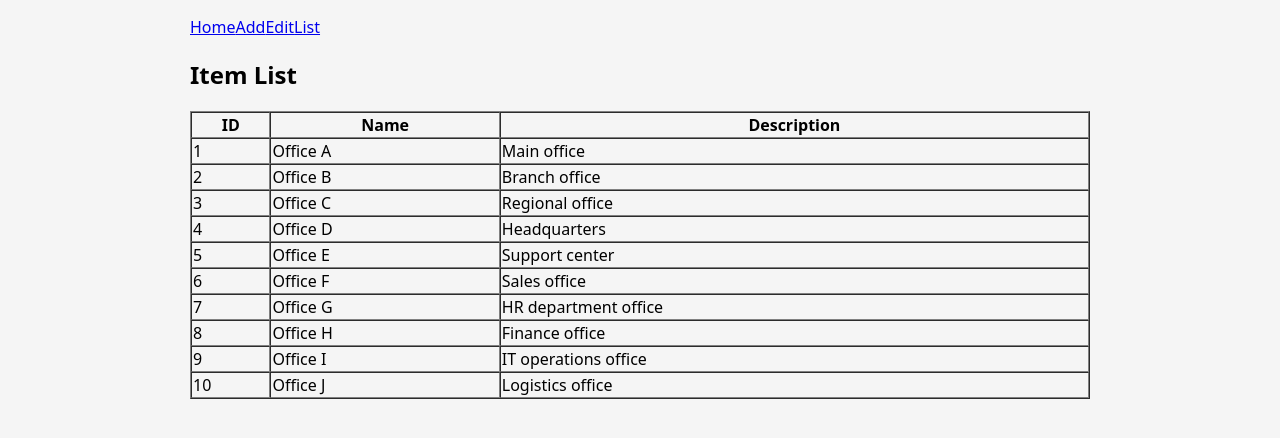
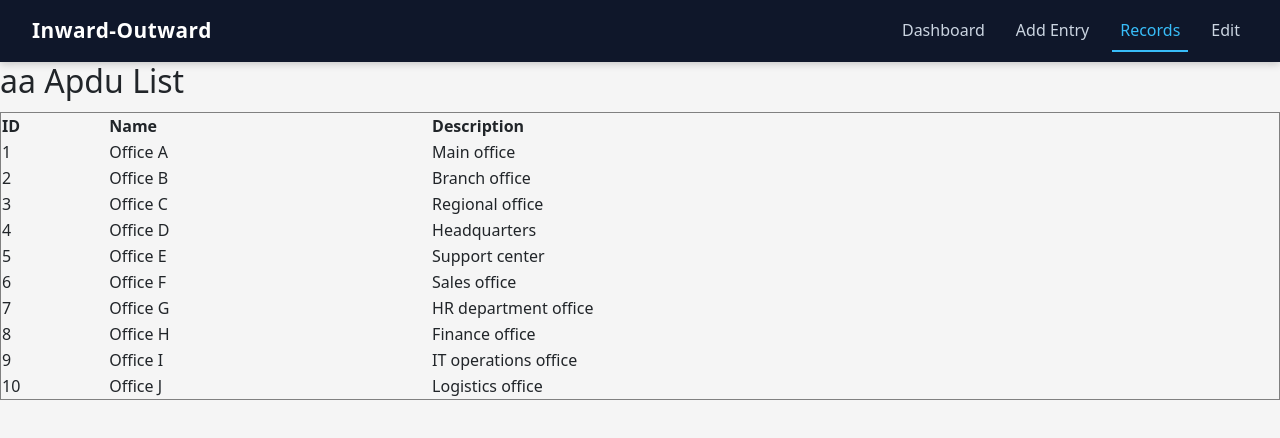
Before and after one commit to EZDevanshu/inward_outward, a React (Create React App) app: page /list in a window 1280 px wide. Shown: the top 438 px of the page. Built offline with nearby package versions, Linux system fonts and the light colour scheme.

Commit message:
updated code

```diff
--- a/public/index.html
+++ b/public/index.html
@@ -25,6 +25,10 @@
       Learn how to configure a non-root public URL by running `npm run build`.
     -->
     <title>React App</title>
+    <link
+    href="https://cdn.jsdelivr.net/npm/bootstrap@5.3.3/dist/css/bootstrap.min.css"
+    rel="stylesheet"
+  >
   </head>
   <body>
     <noscript>You need to enable JavaScript to run this app.</noscript>
@@ -39,5 +43,8 @@
       To begin the development, run `npm start` or `yarn start`.
       To create a production bundle, use `npm run build` or `yarn build`.
     -->
+    <script
+        src="https://cdn.jsdelivr.net/npm/bootstrap@5.3.3/dist/js/bootstrap.bundle.min.js">
+    </script>
   </body>
 </html>
--- a/src/App.css
+++ b/src/App.css
@@ -1,9 +1,9 @@
-.app-container {
+/* .app-container {
   max-width: 900px;
   margin: 0 auto;
   padding: 16px;
   font-family: system-ui, -apple-system, BlinkMacSystemFont, "Segoe UI", sans-serif;
-}
+}*/
 
 h1 {
   margin-bottom: 12px;
@@ -12,6 +12,7 @@ h1 {
 table {
   margin-top: 12px;
   width: 100%;
+  justify-content: center;
 }
 
 form div {
--- a/src/components/AddForm.js
+++ b/src/components/AddForm.js
@@ -16,7 +16,7 @@ function AddForm(){
     return(
         <>
             <div>
-                <h2>Add Item</h2>
+                <h2>kaie Add Karvu Hoy To.....</h2>
 
                 <form onSubmit={handleSubmit}>
                     <div>
--- a/src/components/Header.js
+++ b/src/components/Header.js
@@ -1,16 +1,59 @@
-import { Link } from "react-router-dom";
+import { Link, NavLink } from "react-router-dom";
+import "../style/header.css";
 
-function Header(){
-    return(
-        <>
-            <nav>
-                <Link to='/'>Home</Link>
-                <Link to='/add'>Add</Link>
-                <Link to='/edit/1'>Edit</Link>
-                <Link to='/list'>List</Link>
-            </nav>
-        </>
-    );
+function Header() {
+  return (
+    <nav className="navbar navbar-expand-lg app-navbar">
+      <div className="container-fluid">
+
+        <NavLink className="navbar-brand app-brand" to="/">
+          Inward-Outward
+        </NavLink>
+
+        <button
+          className="navbar-toggler"
+          type="button"
+          data-bs-toggle="collapse"
+          data-bs-target="#appNavbar"
+          aria-controls="appNavbar"
+          aria-expanded="false"
+          aria-label="Toggle navigation"
+        >
+          <span className="navbar-toggler-icon"></span>
+        </button>
+
+        <div className="collapse navbar-collapse" id="appNavbar">
+          <ul className="navbar-nav ms-auto">
+
+            <li className="nav-item">
+              <NavLink className="nav-link" to="/">
+                Dashboard
+              </NavLink>
+            </li>
+
+            <li className="nav-item">
+              <NavLink className="nav-link" to="/add">
+                Add Entry
+              </NavLink>
+            </li>
+
+            <li className="nav-item">
+              <NavLink className="nav-link" to="/list">
+                Records
+              </NavLink>
+            </li>
+
+            <li className="nav-item">
+              <NavLink className="nav-link" to="/edit/1">
+                Edit
+              </NavLink>
+            </li>
+
+          </ul>
+        </div>
+      </div>
+    </nav>
+  );
 }
 
 export default Header;
--- a/src/components/List.js
+++ b/src/components/List.js
@@ -5,7 +5,7 @@ function List() {
         <>
 
             <div>
-                <h2>Item List</h2>
+                <h2>aa Apdu List</h2>
 
                 <table border={1} cellSpacing={0} >
                     <thead>
--- a/src/pages/Home.js
+++ b/src/pages/Home.js
@@ -1,7 +1,7 @@
 function Home(){
     return(
         <>
-            <h1>This is home page</h1>
+            <h1>Var Lagshe Pan Avshe maja...</h1>
         </>
     );
 }
--- a/src/style/header.css
+++ b/src/style/header.css
@@ -0,0 +1,36 @@
+
+.app-navbar {
+  background-color: #0f172a;
+  padding: 10px 20px;
+  box-shadow: 0 2px 8px rgba(0, 0, 0, 0.2);
+}
+
+.app-brand {
+  color: #ffffff !important;
+  font-weight: 600;
+  font-size: 1.3rem;
+  letter-spacing: 0.5px;
+}
+
+.app-navbar .nav-link {
+  color: #cbd5e1 !important;
+  margin-left: 15px;
+  font-weight: 500;
+  transition: all 0.3s ease;
+}
+
+.app-navbar .nav-link:hover {
+  color: #ffffff !important;
+}
+
+.app-navbar .nav-link.active {
+  color: #38bdf8 !important;
+  border-bottom: 2px solid #38bdf8;
+}
+
+.navbar-toggler {
+  border-color: #ffffff;
+}
+.navbar-toggler-icon {
+  filter: invert(1);
+}
```
